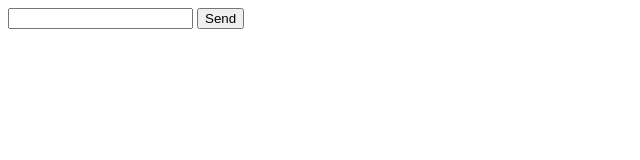
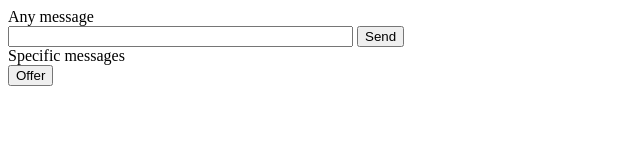
Before and after one commit to jhrdina/pocket-mesh, a website: page test.html in a window 1280 px wide. Shown: the whole page, without its empty margins (0-640 px from the left). Drawn offline with Linux system fonts and the light colour scheme.

Commit message:
Create DreamWSType, Add Domain specific logic, reorganize

```diff
--- a/package.json
+++ b/package.json
@@ -23,6 +23,7 @@
     "@esy-ocaml/reason": "^3.0.0",
     "@opam/jbuilder": "*",
     "@opam/re": "*",
+    "bs-black-tea": "file:../../bs-black-tea/bs-black-tea",
     "reason-websocket": "github:jaredly/reason-websocket",
     "refmterr": "^3.0.4"
   },
--- a/test.html
+++ b/test.html
@@ -3,12 +3,23 @@
   <meta charset="utf-8">
 </head>
 <body>
-    <input id="input" />
+    <div>
+    <div>Any message</div>
+    <input id="input" size="40"/>
     <button onclick="sendshit()">Send</button>
+    </div>
+  <div>
+    <div>Specific messages</div>
+    <button onclick="sendOffer()">Offer</button>
+  </div>
     <div id='msg'></div>
     <script>
       function sendshit() {
         ws.send(document.querySelector('#input').value);
+      }
+
+      function sendOffer() {
+        ws.send("offer");
       }
 
       document.addEventListener("DOMContentLoaded", () => {
```
Also changed, not shown: 14 other files.
